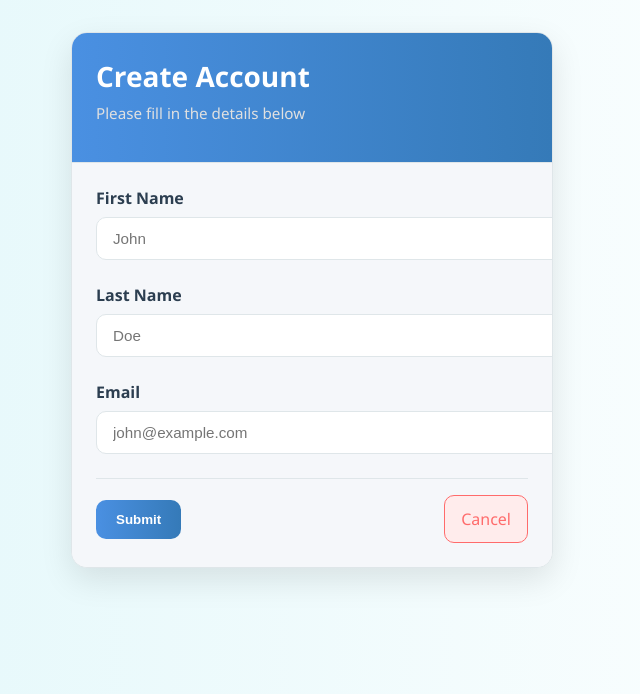
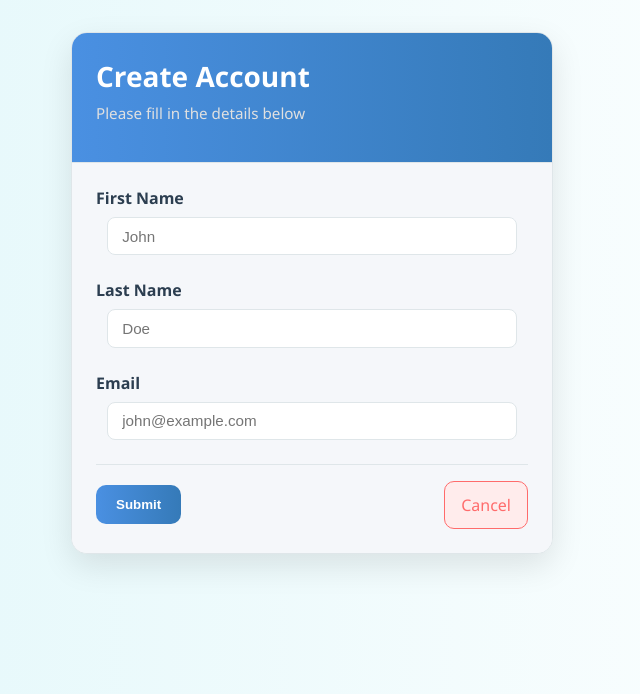
Before and after one commit to erroldsantos/Santos_Errold, a CodeIgniter app: page /users/create in a window 1280 px wide. Shown: the top 694 px of the page, without its empty margins (328-968 px from the left). Run offline with CodeIgniter, Linux system fonts and the light colour scheme; data that the repository does not hold is empty; some libraries are stand-ins or nearby versions.

Commit message:
Update create.css & update.css

```diff
--- a/public/css/create.css
+++ b/public/css/create.css
@@ -70,14 +70,18 @@ body {
 }
 
 .input-group input {
-  width: 100%;
-  padding: 0.75rem 1rem;
+  width: 95%;
+  padding: 0.6rem 0.9rem;
   border: 1px solid var(--border);
-  border-radius: 10px;
+  border-radius: 8px;
   font-size: 0.95rem;
   background-color: #ffffff;
   transition: border-color 0.3s ease, box-shadow 0.3s ease;
+  box-sizing: border-box;
+  margin: 0 auto;
+  display: block;
 }
+
 
 .input-group input:focus {
   border-color: var(--primary);
```
Also changed, not shown: public/css/update.css (+6 -4 lines).
